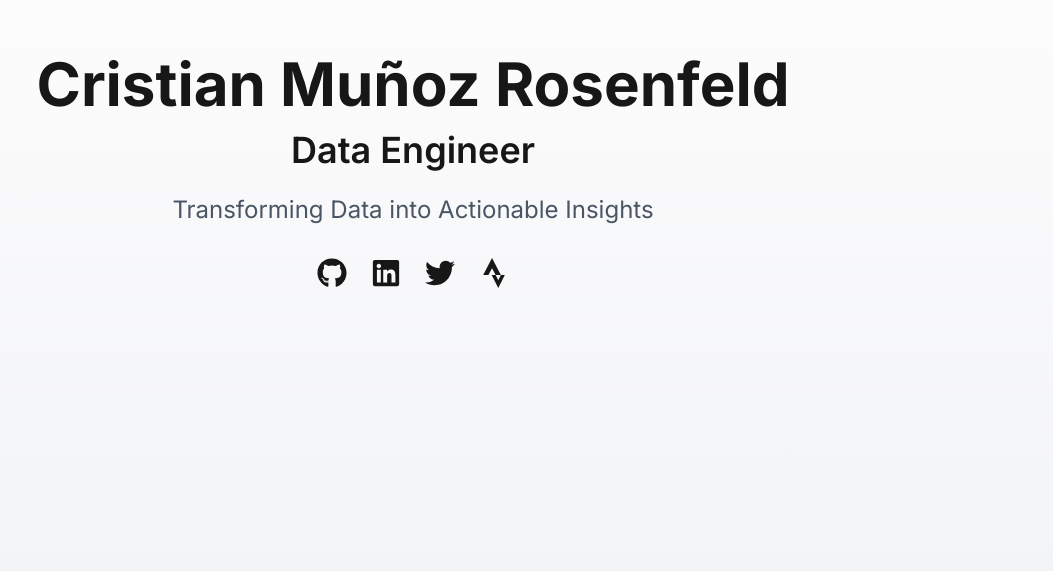
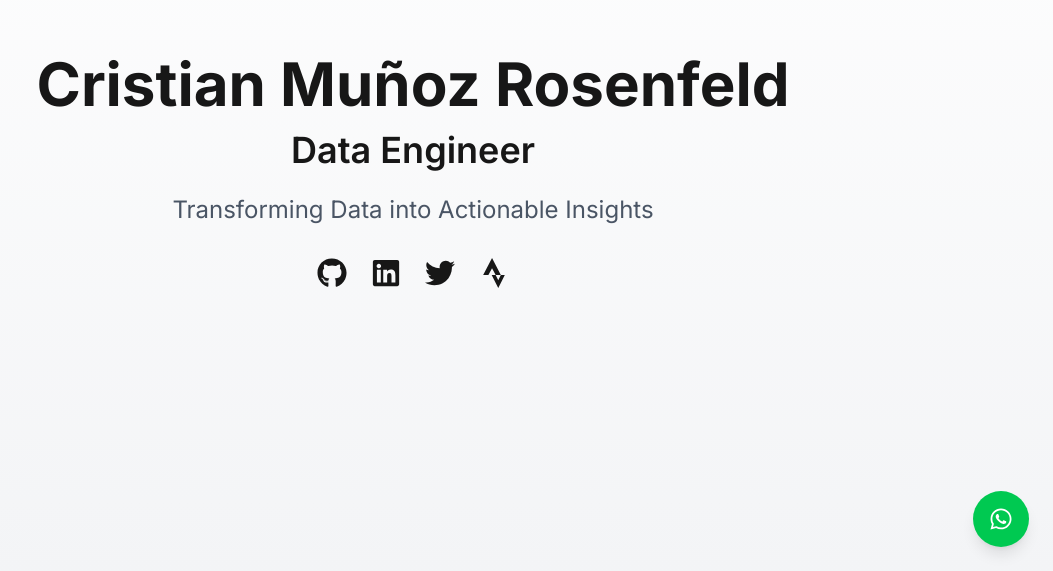
Before and after one commit to cgmuros/personal_web, a Next.js app: page / in a window 1280 px wide. Shown: the part 229-800 px from the top of the page, without its empty margins (227-1280 px from the left). Built offline with nearby package versions, Linux system fonts and the light colour scheme.

Commit message:
Added whatsapp button

```diff
--- a/src/app/layout.tsx
+++ b/src/app/layout.tsx
@@ -1,11 +1,12 @@
 import type { Metadata } from "next";
 import { Inter } from "next/font/google";
 import "./globals.css";
+import WhatsAppButton from "@/components/WhatsAppButton";
 
 const inter = Inter({ subsets: ["latin"] });
 
 export const metadata: Metadata = {
-  title: "Your Name - Data Engineer",
+  title: "Cristian Muñoz Rosenfeld - Data Engineer",
   description: "Personal website and portfolio of a Data Engineer passionate about transforming data into insights.",
 };
 
@@ -18,6 +19,7 @@ export default function RootLayout({
     <html lang="en" className="scroll-smooth">
       <body className={`${inter.className} bg-gray-50 text-gray-900 dark:bg-gray-900 dark:text-gray-100`}>
         {children}
+        <WhatsAppButton />
       </body>
     </html>
   );
--- /dev/null
+++ b/src/components/WhatsAppButton.tsx
@@ -0,0 +1,20 @@
+'use client';
+
+import { FaWhatsapp } from 'react-icons/fa';
+
+export default function WhatsAppButton() {
+  const phoneNumber = "56984031210";
+  const message = "Hola, me gustaría contactarte";
+
+  return (
+    <a
+      href={`https://wa.me/${phoneNumber}?text=${encodeURIComponent(message)}`}
+      target="_blank"
+      rel="noopener noreferrer"
+      className="fixed bottom-6 right-6 bg-green-500 text-white p-4 rounded-full shadow-lg hover:bg-green-600 transition-colors z-50 flex items-center justify-center"
+      aria-label="Contact on WhatsApp"
+    >
+      <FaWhatsapp className="text-2xl" />
+    </a>
+  );
+}
```
